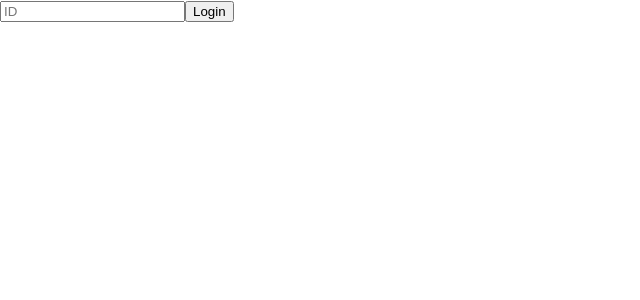
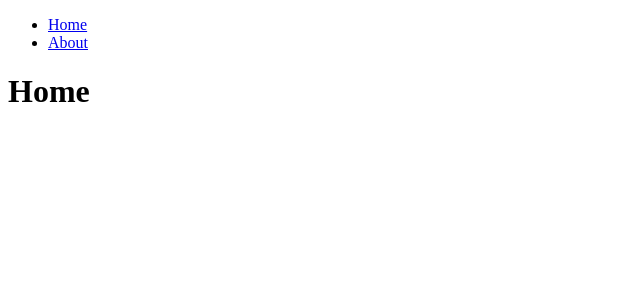
Before and after one commit to aui19f/react-masterclass, a React (Create React App) app: page / in a window 1280 px wide. Shown: the top 300 px of the page, without its empty margins (0-640 px from the left). Built offline with nearby package versions, Linux system fonts and the light colour scheme.

Commit message:
BrowserRouter 사용

```diff
--- a/package.json
+++ b/package.json
@@ -10,9 +10,11 @@
     "@types/node": "^16.18.112",
     "@types/react": "^18.3.10",
     "@types/react-dom": "^18.3.0",
+    "@types/react-router-dom": "^5.3.3",
     "@types/styled-components": "^5.1.34",
     "react": "^18.3.1",
     "react-dom": "^18.3.1",
+    "react-router-dom": "^6.26.2",
     "react-scripts": "5.0.1",
     "styled-components": "^6.1.13",
     "typescript": "^4.9.5",
--- a/src/App.tsx
+++ b/src/App.tsx
@@ -1,25 +1,11 @@
 import React, { useState } from "react";
+import Router from "./Router";
 
 function App() {
-  const [id, setId] = useState("");
-  const onChange = (event: React.FormEvent<HTMLInputElement>) => {
-    const {
-      currentTarget: { value },
-    } = event;
-    setId(value);
-  };
-  const onSubmit = (event: React.FormEvent<HTMLFormElement>) => {
-    event.preventDefault();
-    console.log("[onSubmit] ID: ", id);
-  };
-
   return (
-    <div>
-      <form onSubmit={onSubmit}>
-        <input type="text" placeholder="ID" onChange={onChange} />
-        <button>Login</button>
-      </form>
-    </div>
+    <>
+      <Router />
+    </>
   );
 }
 export default App;
--- /dev/null
+++ b/src/Router.tsx
@@ -0,0 +1,20 @@
+import { BrowserRouter, Route, Routes } from "react-router-dom";
+import Header from "./components/Header";
+import About from "./screens/About";
+import Home from "./screens/Home";
+
+function Router() {
+  return (
+    <>
+      <BrowserRouter>
+        <Header />
+        <Routes>
+          <Route path={"/"} element={<Home />} />
+          <Route path={"/about"} element={<About />} />
+        </Routes>
+      </BrowserRouter>
+    </>
+  );
+}
+
+export default Router;
--- /dev/null
+++ b/src/components/Header.tsx
@@ -0,0 +1,16 @@
+import { Link } from "react-router-dom";
+
+export default function Header() {
+  return (
+    <header>
+      <ul>
+        <li>
+          <Link to={"/"}>Home</Link>
+        </li>
+        <li>
+          <Link to={"/about"}>About</Link>
+        </li>
+      </ul>
+    </header>
+  );
+}
--- a/src/index.tsx
+++ b/src/index.tsx
@@ -1,19 +1,16 @@
 import React from "react";
 import ReactDOM from "react-dom/client";
-import "./index.css";
+import { ThemeProvider } from "styled-components";
 import App from "./App";
-import reportWebVitals from "./reportWebVitals";
+import { lightTheme, darkTheme } from "./theme";
 
 const root = ReactDOM.createRoot(
   document.getElementById("root") as HTMLElement
 );
 root.render(
   <React.StrictMode>
-    <App />
+    <ThemeProvider theme={darkTheme}>
+      <App />
+    </ThemeProvider>
   </React.StrictMode>
 );
-
-// If you want to start measuring performance in your app, pass a function
-// to log results (for example: reportWebVitals(console.log))
-// or send to an analytics endpoint. Learn more: https://bit.ly/CRA-vitals
-// reportWebVitals();
--- /dev/null
+++ b/src/screens/About.tsx
@@ -0,0 +1,3 @@
+export default function About() {
+  return <h1>About</h1>;
+}
--- /dev/null
+++ b/src/screens/Home.tsx
@@ -0,0 +1,3 @@
+export default function Home() {
+  return <h1>Home</h1>;
+}
--- /dev/null
+++ b/src/theme.ts
@@ -0,0 +1,11 @@
+import { DefaultTheme } from "styled-components";
+
+export const lightTheme: DefaultTheme = {
+  bgColor: "white",
+  textColor: "black",
+};
+
+export const darkTheme: DefaultTheme = {
+  bgColor: "black",
+  textColor: "white",
+};
```
Also changed, not shown: src/styled.d.ts (added, +10 -0 lines), 1 other file (tests, documents, lock files or other folders).
